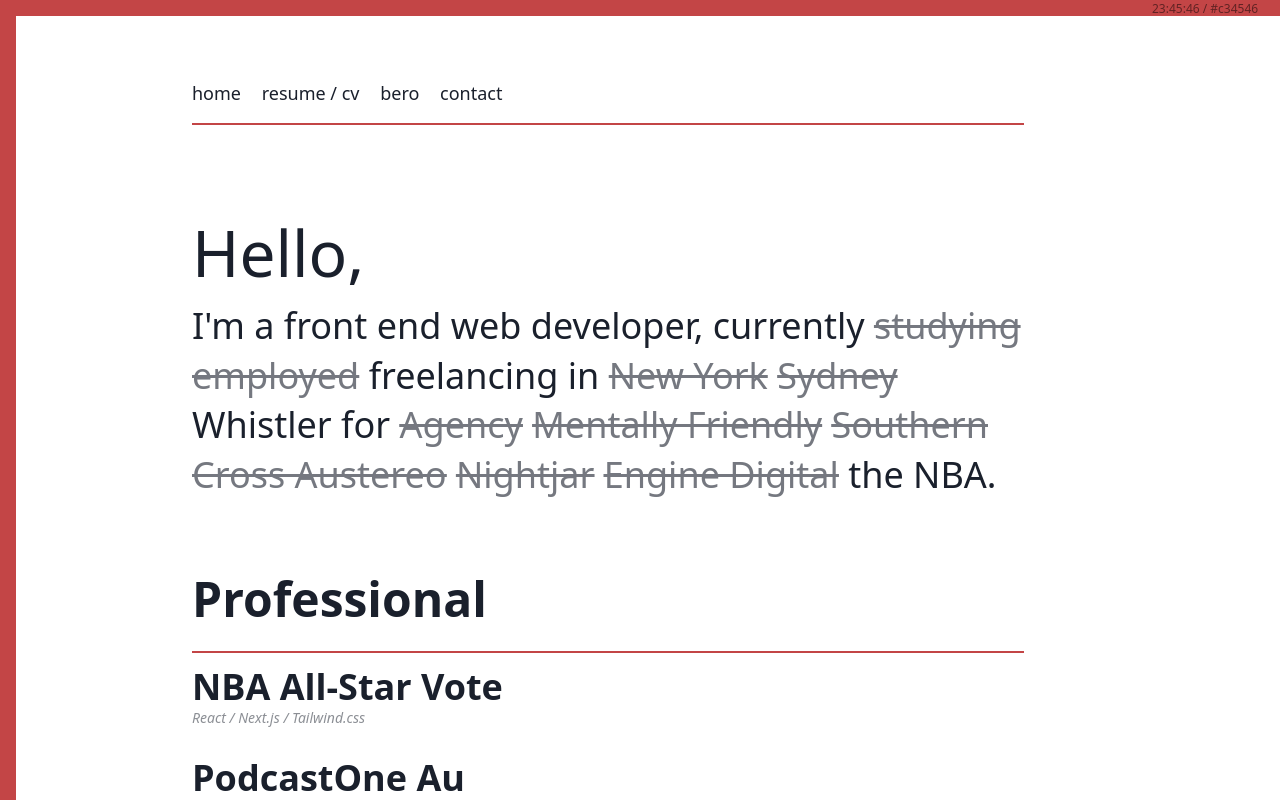
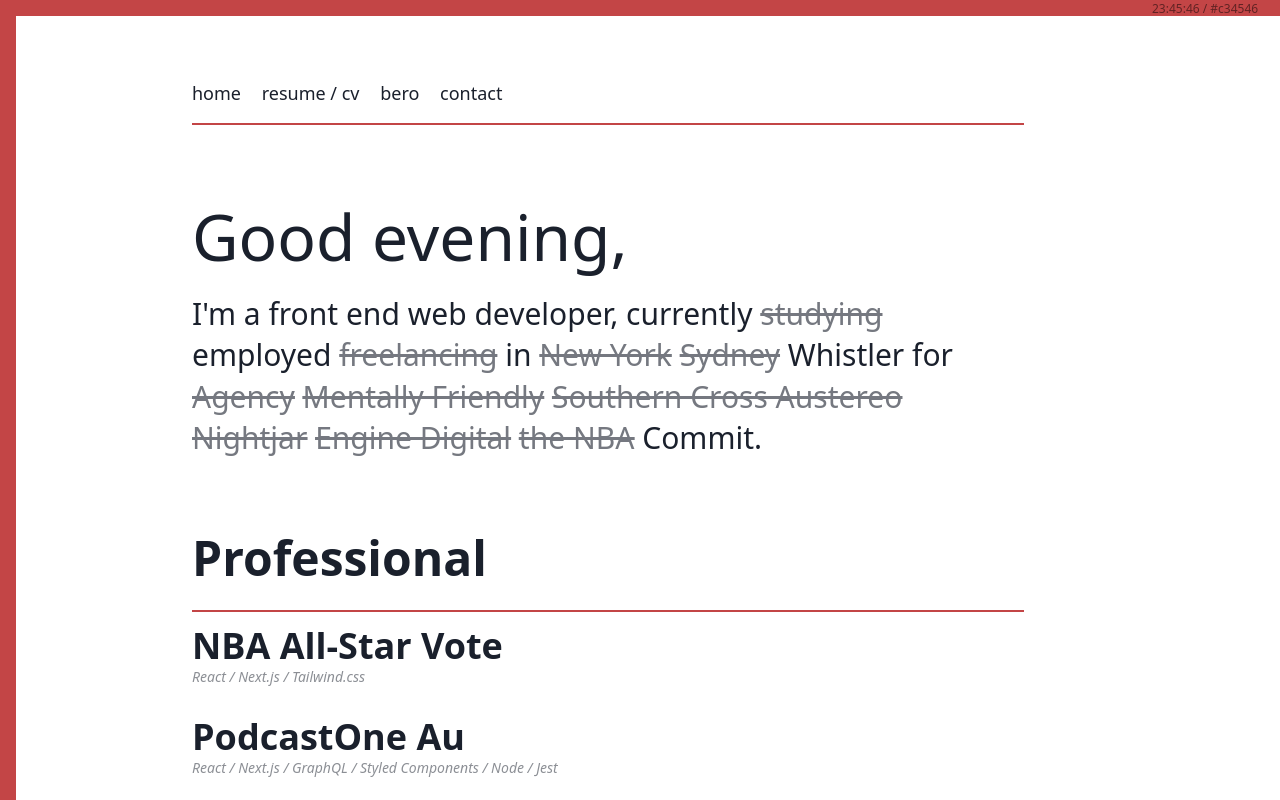
Before and after one commit to searleb/billsearle.me, a Next.js app: page / in a window 1280 px wide. Shown: the top 800 px of the page. Built offline with nearby package versions, Linux system fonts and the light colour scheme.

Commit message:
Updated home page

```diff
--- a/src/page-config/index.js
+++ b/src/page-config/index.js
@@ -1,7 +1,7 @@
 export const employment = {
   current: {
-    title: 'the NBA.',
-    link: 'https://nba.com',
+    title: 'Commit',
+    link: 'https://commit.dev',
   },
   past: [
     {
@@ -23,6 +23,10 @@
     {
       title: 'Engine Digital',
       link: 'https://enginedigital.com',
+    },
+    {
+      title: 'the NBA',
+      link: 'https://nba.com',
     },
   ],
 };
--- a/src/pages/index.js
+++ b/src/pages/index.js
@@ -1,26 +1,43 @@
-import React from 'react';
+import { useContext } from 'react';
 import { projects, employment, meta } from '../page-config';
 import ProjectList from '../components/ProjectList';
 import Link from '../components/Link';
 import Layout from '../components/Layout';
 import PageHead from '../components/PageHead';
 import Strike from '../components/Strike';
+import colourContext from '../context/colour';
 
-const Home = () => (
+const Home = () => {
+  const { time } = useContext(colourContext);
+  const hour = Number(time.slice(0, 2));
+  let greeting = '';
+  if (hour <= 5) {
+    greeting = 'You\'re up late';
+  } else if (hour < 12) {
+    greeting = 'Good morning';
+  } else if (hour <= 17) {
+    greeting = 'Good afternoon';
+  } else if (hour <= 24) {
+    greeting = 'Good evening';
+  }
+
+  return (
     <Layout>
       <PageHead meta={meta.home} />
       <section className="mb-16">
-      <h1>Hello,</h1>
-      <p className="text-3xl sm:text-4xl leading-snug">
-        I&apos;m a front end web developer, currently <Strike>studying</Strike> <Strike>employed</Strike> freelancing in <Strike>New York</Strike> <Strike>Sydney</Strike> Whistler for{' '}
+        <h1 className="mb-6 leading-none fade-greeting">{greeting},</h1>
+        <p className="text-2xl leading-snug sm:text-3xl">
+          I&apos;m a front end web developer, currently <Strike>studying</Strike> employed <Strike>freelancing</Strike> in <Strike>New York</Strike> <Strike>Sydney</Strike> Whistler for{' '}
           {employment.past.map(e => (
             <Link key={e.title} href={e.link} text={e.title} strike />
           ))}
-        <Link href={employment.current.link} text={employment.current.title} />
+          <Link href={employment.current.link} text={`${employment.current.title}.`} />
         </p>
       </section>
       <ProjectList title="Professional" projects={projects.professional} />
       <ProjectList title="Personal" projects={projects.personal} />
     </Layout>
   );
+};
+
 export default Home;
--- a/src/styles/main.css
+++ b/src/styles/main.css
@@ -12,7 +12,7 @@
 
 @screen dark-mode {
   html {
-    @apply bg-dark-mode text-gray-300;
+    @apply text-gray-300 bg-dark-mode;
   }
   *:focus, button:focus {
     outline-color: #fff;
@@ -26,7 +26,10 @@
 }
 
 h1 {
-  @apply text-6xl font-medium;
+  @apply text-5xl font-medium;
+  @screen sm {
+    @apply text-6xl;
+  }
 }
 
 h2 {
@@ -42,11 +45,11 @@
 }
 
 p {
-  @apply text-xl font-normal mb-4;
+  @apply mb-4 text-xl font-normal;
 }
 
 li {
-  @apply text-lg my-1;
+  @apply my-1 text-lg;
 }
 
 nav a:hover {
@@ -84,5 +87,20 @@
   transform: translate(-20%, -40%) rotate(0deg);
 }
 
+@keyframes fade-in {
+  from {
+    opacity: 0;
+    transform: translateY(5px);
+  }
+  to {
+    opacity: 1;
+    transform: translateY(0px);
+  }
+}
+
+.fade-greeting {
+  animation: fade-in 0.4s ease-in;
+}
+
 @tailwind components;
 @tailwind utilities;
```
Lines whose indentation alone changed are shown as unchanged.
